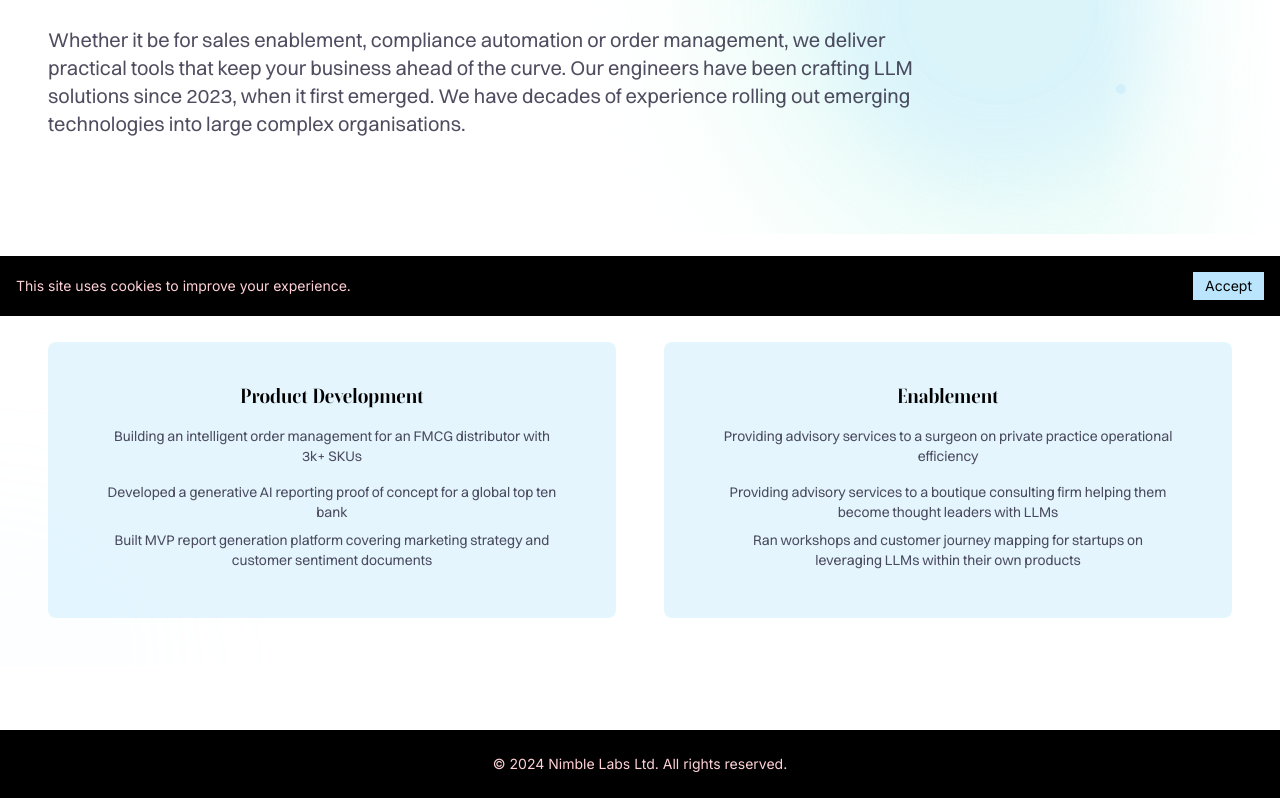
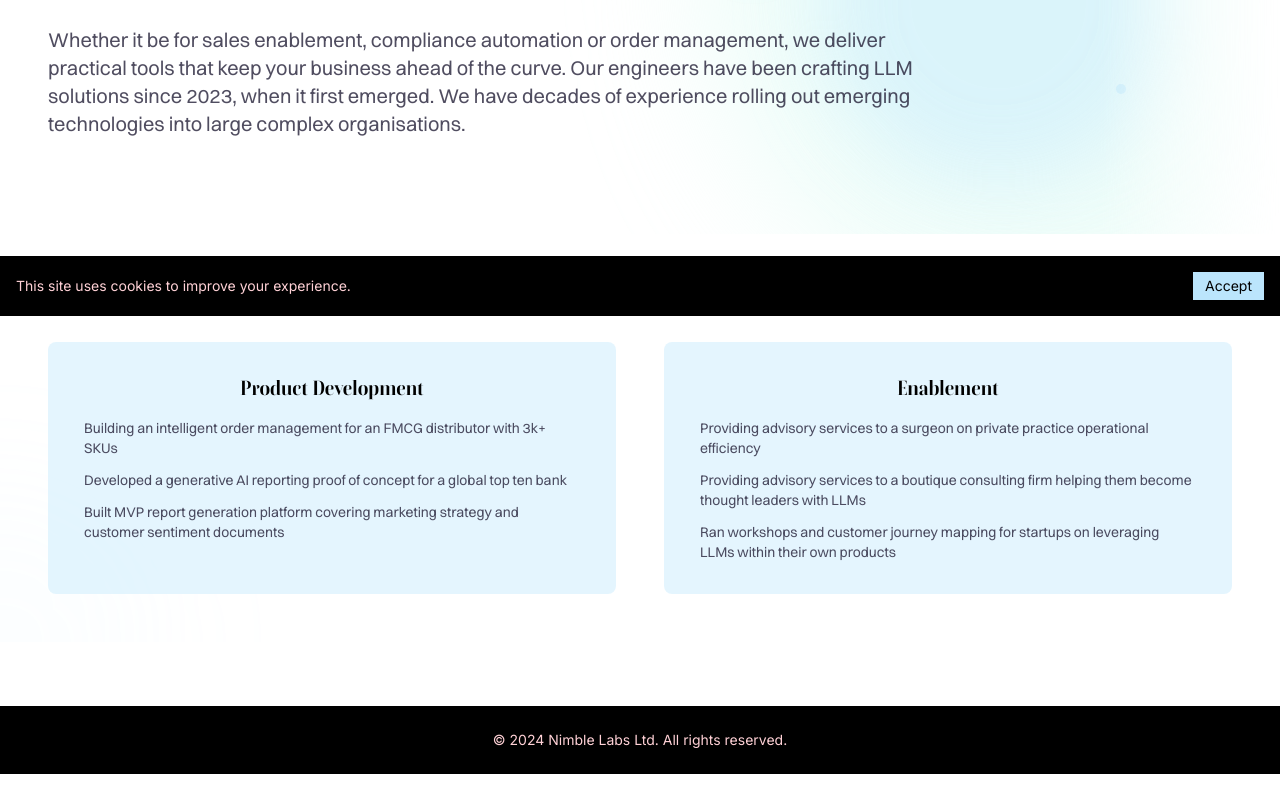
Before and after one commit to Nimble-MLs/nimble-website, a Next.js app: page / in a window 1280 px wide. Shown: the part 484-1282 px from the top of the page. After the commit the page ends 1258 px from the top, so only its background shows below. Built offline with nearby package versions, Linux system fonts and the light colour scheme.

Commit message:
refactor: Enhance About and Recent Work sections with new LinkedIn URLs and improved layout

```diff
--- a/src/app/about/page.tsx
+++ b/src/app/about/page.tsx
@@ -29,23 +29,25 @@ export default function About() {
             role: "Product Management",
             tagline: "Loves pestering you with the right questions",
             description:"True hustle mindset. Tasked to uncover user pain points, validate assumptions, and facilitate data-informed product decisions",
+            linkedinurl:"https://www.linkedin.com/in/affan-ibn-hisham-6015aa199/"
         },
         {
             name: "Mo Sami",
             role: "Full Stack Developer",
             tagline: "Everything is bite sized. Including a data migration into Mongo within 1 month.",
-            description: "Building SAAS platforms from scratch. Experience with Flutter, Typescrript, GCP, MongoDB, Hasura GraphQL, PostgresSQL and Firebase."
+            description: "Building SAAS platforms from scratch. Experience with Flutter, Typescrript, GCP, MongoDB, Hasura GraphQL, PostgresSQL and Firebase.",
+            linkedinurl:"https://www.linkedin.com/in/mohammadsamishaikh/"
         }
     ];
 
     return (
             <div className="py-8">
                 <h2 className="pageHeader text-center">A bit about the team</h2>
-                <p className="text-center max-w-3xl mx-auto mt-4 mb-10 md:mb-12 text-darkTertiary">
+                {/* <p className="text-center max-w-3xl mx-auto mt-4 mb-10 md:mb-12 text-darkTertiary">
                     Started Nimble two years ago. Since then, we’ve shipped products end-to-end,
                     helped founders validate ideas, and partnered with teams to do genuinely epic
                     things. We move fast, keep things simple, and obsess over outcomes.
-                </p>
+                </p> */}
 
                 <div className="flex flex-wrap
                                 justify-center gap-6 mt-8 md:mt-10">
--- a/src/components/sections/RecentWork.tsx
+++ b/src/components/sections/RecentWork.tsx
@@ -3,35 +3,39 @@ import React from "react";
 const RecentWork = () => {
   return (
     <section className="max-w-7xl mx-auto px-12 py-12">
-      <h2 className="pageHeader text-center">Recent Work</h2>
+      <h2 className="text-2xl md:text-3xl font-boska text-dark text-center mb-6">Recent Work</h2>
 
-      <div className="grid md:grid-cols-2 gap-12 justify-center">
+      <div className="grid md:grid-cols-2 gap-8 md:gap-12 justify-center">
         {/* Product Development Card */}
-        <div className="member bg-secondary bg-opacity-40 rounded-lg p-10 w-full flex flex-col items-center text-wrap justify-top text-center">
-          <h3 className="text-xl font-bold">Product Development</h3>
-          <p className="text-sm p-4 text-opacity-80">
+        <div className="member bg-secondary bg-opacity-40 rounded-lg p-8 w-full flex flex-col items-stretch text-wrap justify-start text-left space-y-3">
+          <h3 className="text-lg md:text-xl font-bold mb-1 text-center md:text-center">Product Development</h3>
+          <ul className="text-sm text-opacity-80 space-y-3 px-1">
+            <li>
               Building an intelligent order management for an FMCG distributor with 3k+ SKUs
-          </p>
-          <p className="text-sm px-4 pb-2 text-opacity-80">
+            </li>
+            <li>
               Developed a generative AI reporting proof of concept for a global top ten bank
-          </p>
-          <p className="text-sm px-4 pb-2 text-opacity-80">
+            </li>
+            <li>
               Built MVP report generation platform covering marketing strategy and customer sentiment documents
-          </p>
+            </li>
+          </ul>
         </div>
 
         {/* Enablement Card */}
-        <div className="member bg-secondary bg-opacity-40 rounded-lg p-10 w-full flex flex-col items-center text-wrap justify-top text-center">
-          <h3 className="text-xl font-bold">Enablement</h3>
-          <p className="text-sm p-4 text-opacity-80">
+        <div className="member bg-secondary bg-opacity-40 rounded-lg p-8 w-full flex flex-col items-stretch text-wrap justify-start text-left space-y-3">
+          <h3 className="text-lg md:text-xl font-bold mb-1 text-center md:text-center">Enablement</h3>
+          <ul className="text-sm text-opacity-80 space-y-3 px-1">
+            <li>
               Providing advisory services to a surgeon on private practice operational efficiency
-          </p>
-          <p className="text-sm px-4 pb-2 text-opacity-80">
+            </li>
+            <li>
               Providing advisory services to a boutique consulting firm helping them become thought leaders with LLMs
-          </p>
-          <p className="text-sm px-4 pb-2 text-opacity-80">
+            </li>
+            <li>
               Ran workshops and customer journey mapping for startups on leveraging LLMs within their own products
-          </p>
+            </li>
+          </ul>
         </div>
       </div>
     </section>
```
Lines whose indentation alone changed are shown as unchanged.
